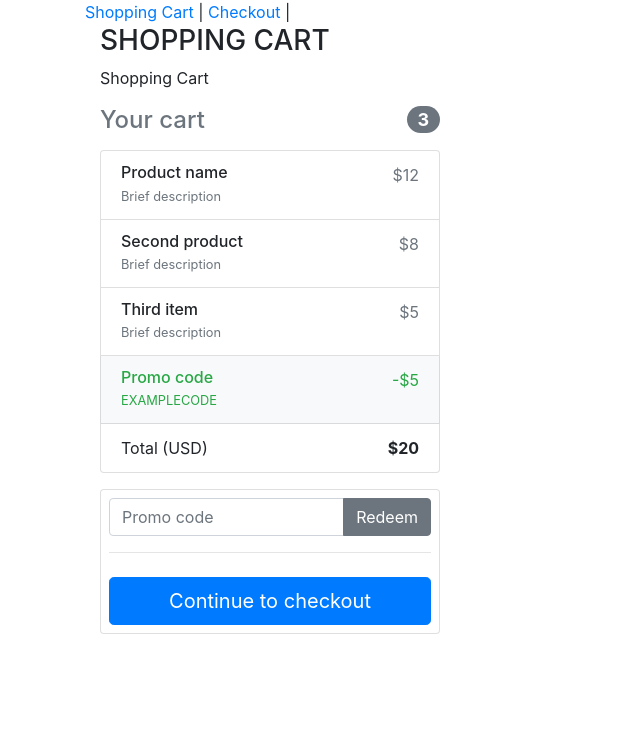
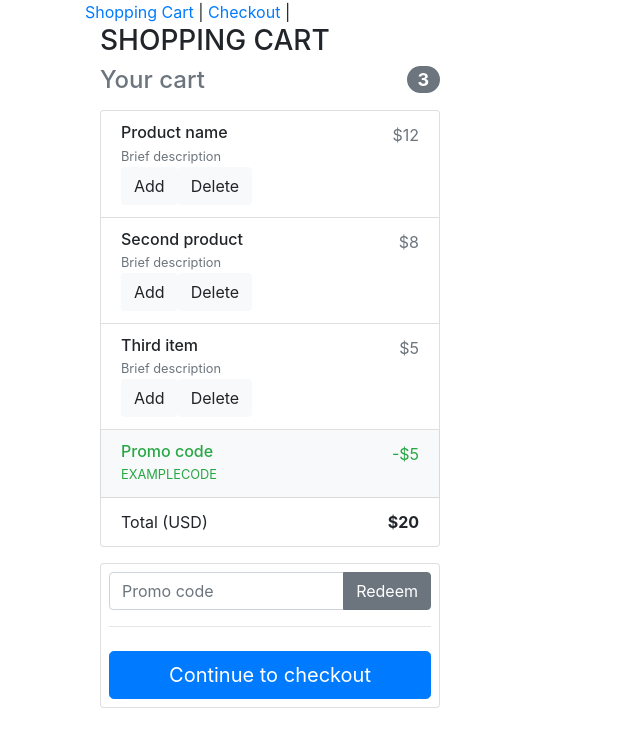
Before and after one commit to atculpepper/angularShoppingCart, an Angular app in the folder angular-shopping-router/: page /shopping-cart in a window 1280 px wide. Shown: the top 746 px of the page, without its empty margins (0-640 px from the left). Built offline with nearby package versions, Linux system fonts and the light colour scheme.

Commit message:
added some buttons with simple styling to shopping cart component

```diff
--- a/angular-shopping-router/src/app/shopping-cart/shopping-cart.component.html
+++ b/angular-shopping-router/src/app/shopping-cart/shopping-cart.component.html
@@ -8,7 +8,6 @@
 
 <div class="container">
   <h3>SHOPPING CART</h3>
-  <p>Shopping Cart</p>
   <div class="row">
     <div class="col-md-4 order-md-2 mb-4">
       <h4 class="d-flex justify-content-between align-items-center mb-3">
@@ -20,6 +19,10 @@
           <div>
             <h6 class="my-0">Product name</h6>
             <small class="text-muted">Brief description</small>
+            <div>
+              <button type="button" class="btn btn-light">Add</button>
+              <button type="button" class="btn btn-light">Delete</button>
+            </div>
           </div>
           <span class="text-muted">$12</span>
         </li>
@@ -27,6 +30,10 @@
           <div>
             <h6 class="my-0">Second product</h6>
             <small class="text-muted">Brief description</small>
+            <div>
+              <button type="button" class="btn btn-light">Add</button>
+              <button type="button" class="btn btn-light">Delete</button>
+            </div>
           </div>
           <span class="text-muted">$8</span>
         </li>
@@ -34,6 +41,10 @@
           <div>
             <h6 class="my-0">Third item</h6>
             <small class="text-muted">Brief description</small>
+            <div>
+              <button type="button" class="btn btn-light">Add</button>
+              <button type="button" class="btn btn-light">Delete</button>
+            </div>
           </div>
           <span class="text-muted">$5</span>
         </li>
```
